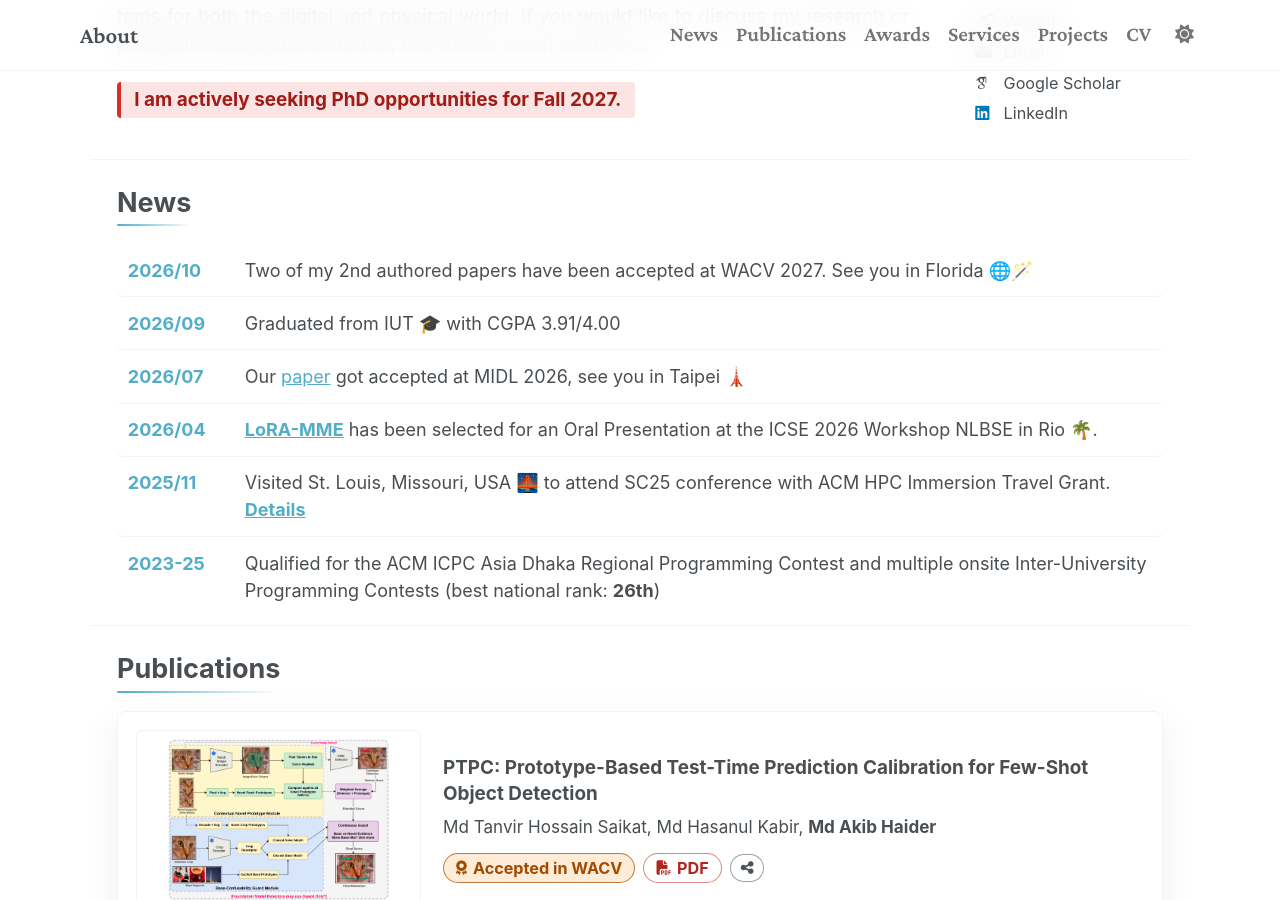
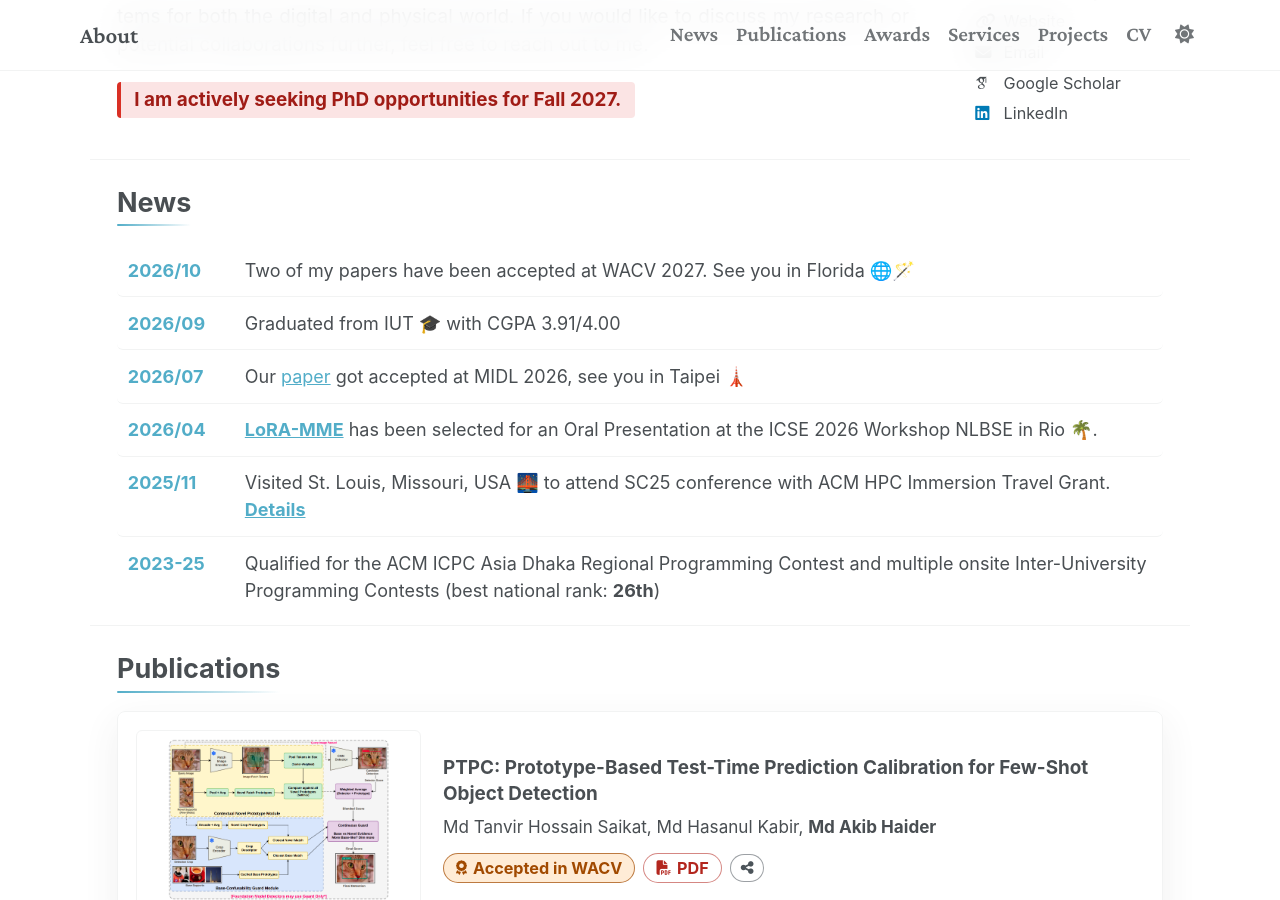
Before and after one commit to akibhaider/akibhaider.github.io, a Jekyll site: the page built from _pages/about.md, in a window 1280 px wide and 900 px high, scrolled down 469 px. Built offline with Jekyll 4.4.1, drawn with Linux system fonts in a browser that asks for light colours; some web fonts are replaced.

Commit message:
minor fix

```diff
--- a/_data/news.yml
+++ b/_data/news.yml
@@ -1,6 +1,6 @@
 # Home page "News" section. Newest first. `date` is shown as-is; `text` supports Markdown.
 - date: "2026/10"
-  text: "Two of my 2nd authored papers have been accepted at WACV 2027. See you in Florida 🌐🪄"
+  text: "Two of my papers have been accepted at WACV 2027. See you in Florida 🌐🪄"
 - date: "2026/09"
   text: "Graduated from IUT 🎓 with CGPA 3.91/4.00"
 - date: "2026/07"
```
